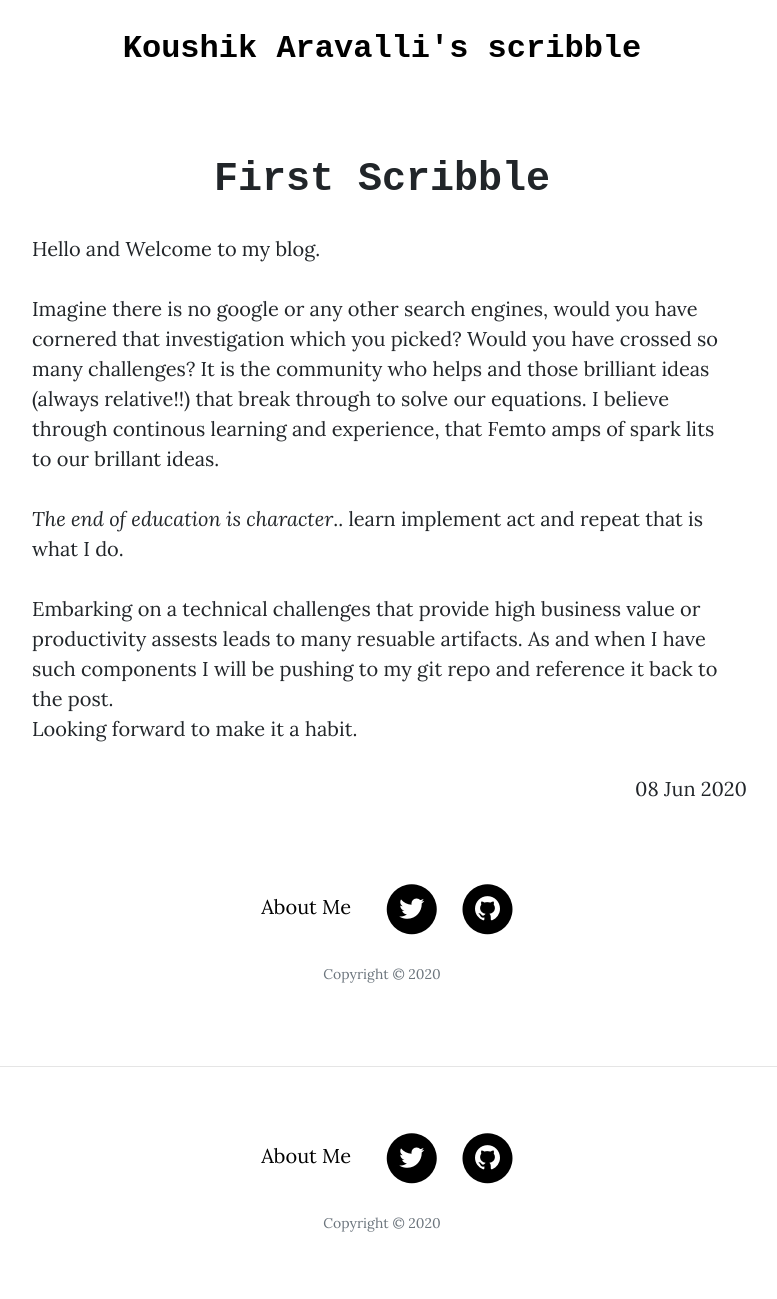
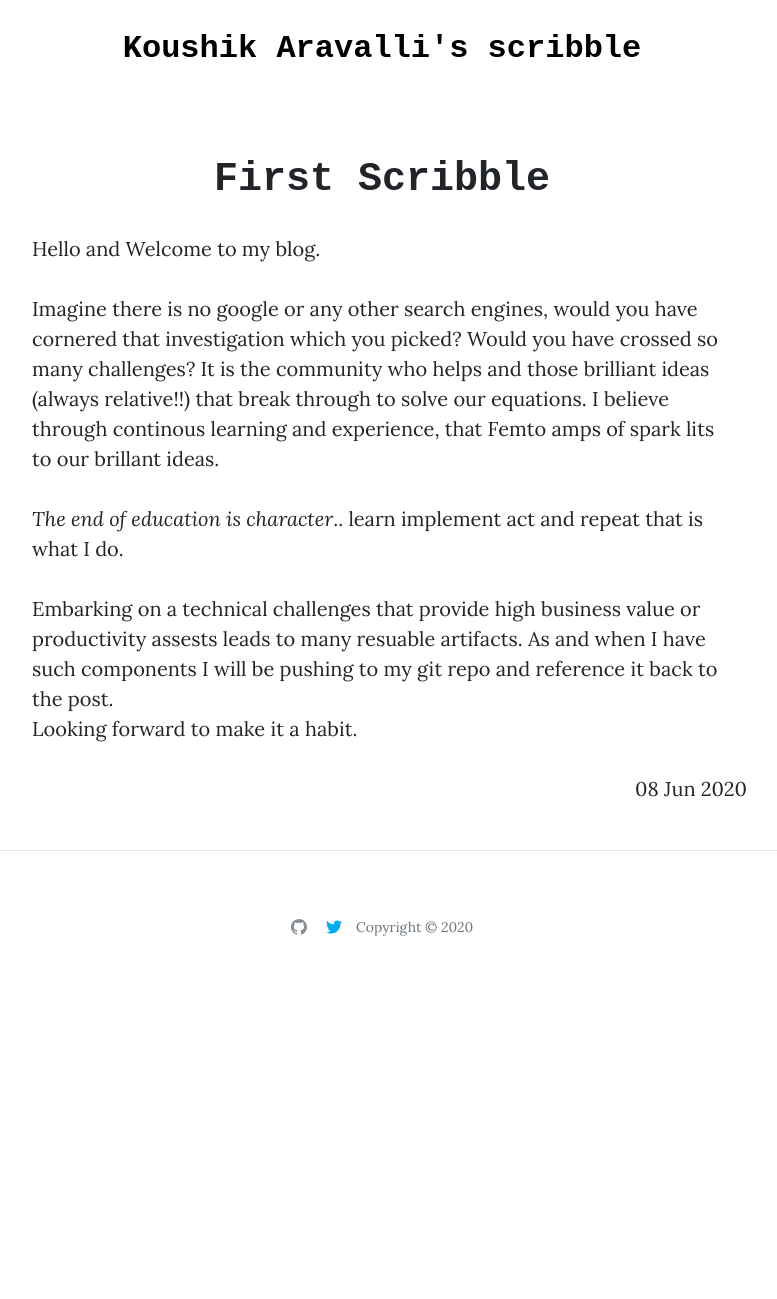
Before and after one commit to koushik-aravalli/koushik-aravalli.github.io, a Jekyll site: the page built from _posts/2020-06-08-scribble.md, in a window 1280 px wide. Shown: the whole page, without its empty margins (258-1035 px from the left). Built offline with Jekyll 4.4.1, drawn with Linux system fonts in a browser that asks for light colours; nearby versions of some CDN libraries; library files that are not in the unit come from our copies; after the commit the page ends 1014 px from its top, so only the background shows below that.

Commit message:
footer fixed

```diff
--- a/_layouts/default.html
+++ b/_layouts/default.html
@@ -53,31 +53,21 @@
   <!-- Footer -->
   <footer>
     <div class="container">
-      <div class="row">
-        <div class="col-lg-8 col-md-10 mx-auto">
-          <ul class="list-inline text-center">
-            <li class="list-inline-item">
-              <a class="nav-link" href="/about.html">About Me</a>
-            </li>
-            <li class="list-inline-item">
-              <a href="https://twitter.com/koushikaravalli">
-                <span class="fa-stack fa-lg">
-                  <i class="fas fa-circle fa-stack-2x"></i>
-                  <i class="fab fa-twitter fa-stack-1x fa-inverse"></i>
-                </span>
-              </a>
-            </li>
-            <li class="list-inline-item">
-              <a href="https://github.com/koushik-aravalli">
-                <span class="fa-stack fa-lg">
-                  <i class="fas fa-circle fa-stack-2x"></i>
-                  <i class="fab fa-github fa-stack-1x fa-inverse"></i>
-                </span>
-              </a>
-            </li>
-          </ul>
-          <p class="copyright text-muted">Copyright &copy; 2020</p>
+      <div class="row justify-content-center">
+        <div class="footer-col footer-col-2">
+
+          <a href="https://github.com/koushik-aravalli">
+            <svg class="svg-icon">
+              <use xlink:href="/assets/minima-social-icons.svg#github" fill='#868e96'/>
+            </svg>
+          </a>
+          <a href="https://www.twitter.com/koushikaravalli">
+            <svg class="svg-icon">
+              <use xlink:href="/assets/minima-social-icons.svg#twitter" fill='#00ACEE'/>
+            </svg>
+          </a>
         </div>
+        <div class="copyright text-muted">Copyright &copy; 2020</div>
       </div>
     </div>
   </footer>
--- a/_layouts/post.html
+++ b/_layouts/post.html
@@ -2,41 +2,10 @@
 layout: default
 ---
 <h1 style="text-align:center">
-    {{ page.title }}
+  {{ page.title }}
 </h1>
 
 <div class="post">
   {{ content }}
   <p class="meta" style="text-align:right;">{{ page.date | date_to_string }}</p>
 </div>
-
-<footer>
-  <div class="container">
-    <div class="row">
-      <div class="col-lg-8 col-md-10 mx-auto">
-        <ul class="list-inline text-center">
-          <li class="list-inline-item">
-            <a class="nav-link" href="/about.html">About Me</a>
-          </li>
-          <li class="list-inline-item">
-            <a href="https://twitter.com/koushikaravalli">
-              <span class="fa-stack fa-lg">
-                <i class="fas fa-circle fa-stack-2x"></i>
-                <i class="fab fa-twitter fa-stack-1x fa-inverse"></i>
-              </span>
-            </a>
-          </li>
-          <li class="list-inline-item">
-            <a href="https://github.com/koushik-aravalli">
-              <span class="fa-stack fa-lg">
-                <i class="fas fa-circle fa-stack-2x"></i>
-                <i class="fab fa-github fa-stack-1x fa-inverse"></i>
-              </span>
-            </a>
-          </li>
-        </ul>
-        <p class="copyright text-muted">Copyright &copy; 2020</p>
-      </div>
-    </div>
-  </div>
-</footer>
```
Also changed, not shown: css/clean-blog.css (+6 -2 lines), assets/minima-social-icons.svg (added), css/clean-blog.min.css.
